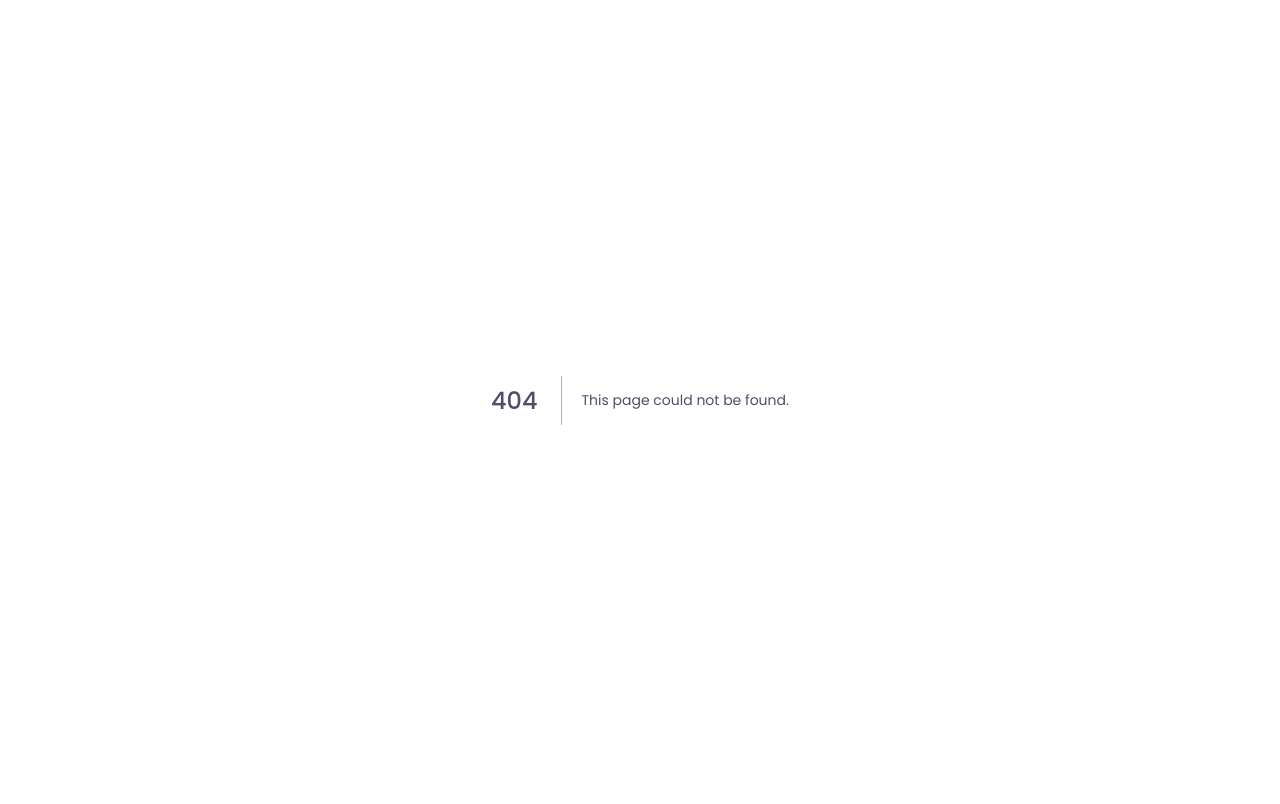
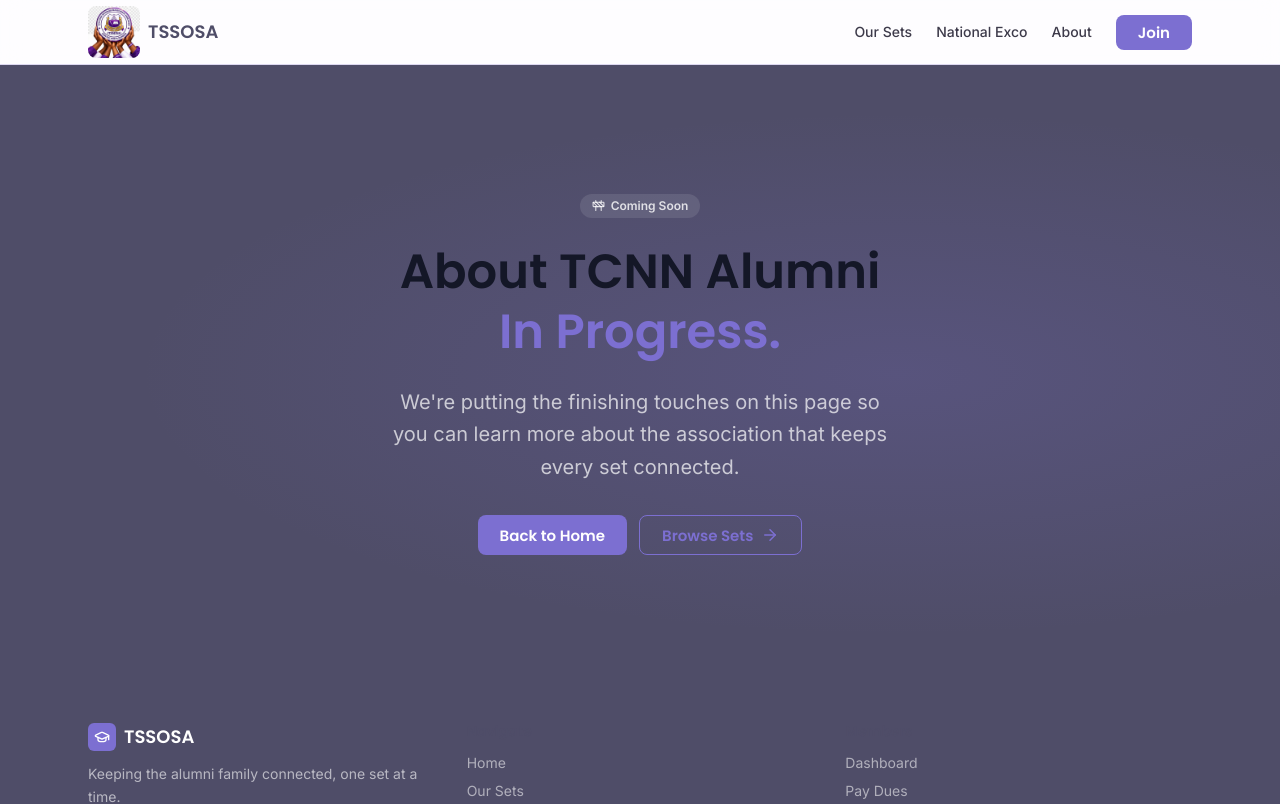
Before and after one commit to echopofi/TOSSA-Webpage, a Next.js app in the folder frontend/: page /about in a window 1280 px wide. Before the commit this address had no page. Shown: the top 804 px of the page. Built offline with nearby package versions, Linux system fonts and the light colour scheme.

Commit message:
feat(about): render Coming Soon page instead of 404

```diff
--- /dev/null
+++ b/frontend/app/about/page.tsx
@@ -0,0 +1,60 @@
+"use client";
+
+import Link from "next/link";
+import { ArrowRight, Construction } from "lucide-react";
+import Navbar from "@/components/layout/Navbar";
+import Footer from "@/components/layout/Footer";
+
+export default function AboutPage() {
+  return (
+    <>
+      <Navbar variant="public" />
+
+      <main>
+        <section className="relative overflow-hidden bg-[var(--text-heading)] text-white">
+          <div
+            className="absolute inset-0 opacity-20"
+            style={{
+              background:
+                "radial-gradient(ellipse at 70% 50%, #7C6FD1 0%, transparent 60%)",
+            }}
+          />
+          <div className="relative max-w-6xl mx-auto px-4 sm:px-6 py-20 md:py-28 lg:py-32 text-center">
+            <div className="mx-auto max-w-2xl">
+              <span className="inline-flex items-center gap-1.5 px-3 py-1 rounded-full bg-white/10 text-white/80 text-xs font-semibold mb-6">
+                <Construction size={13} />
+                Coming Soon
+              </span>
+              <h1
+                className="text-4xl md:text-5xl font-[family-name:var(--font-heading)] font-semibold leading-[1.1] mb-6"
+                style={{ color: "#141727" }}
+              >
+                About TCNN Alumni
+                <br />
+                <span className="text-[var(--primary)]">In Progress.</span>
+              </h1>
+              <p className="text-white/70 text-lg md:text-xl leading-relaxed mb-8 max-w-lg mx-auto">
+                We&apos;re putting the finishing touches on this page so you can
+                learn more about the association that keeps every set connected.
+              </p>
+              <div className="flex flex-col sm:flex-row justify-center gap-3">
+                <Link href="/" className="btn-primary text-base px-7 py-3">
+                  Back to Home
+                </Link>
+                <Link
+                  href="/sets"
+                  className="btn-outline text-base px-7 py-3 border-white/30 text-white hover:bg-white/10"
+                >
+                  Browse Sets
+                  <ArrowRight size={18} />
+                </Link>
+              </div>
+            </div>
+          </div>
+        </section>
+      </main>
+
+      <Footer />
+    </>
+  );
+}
```
